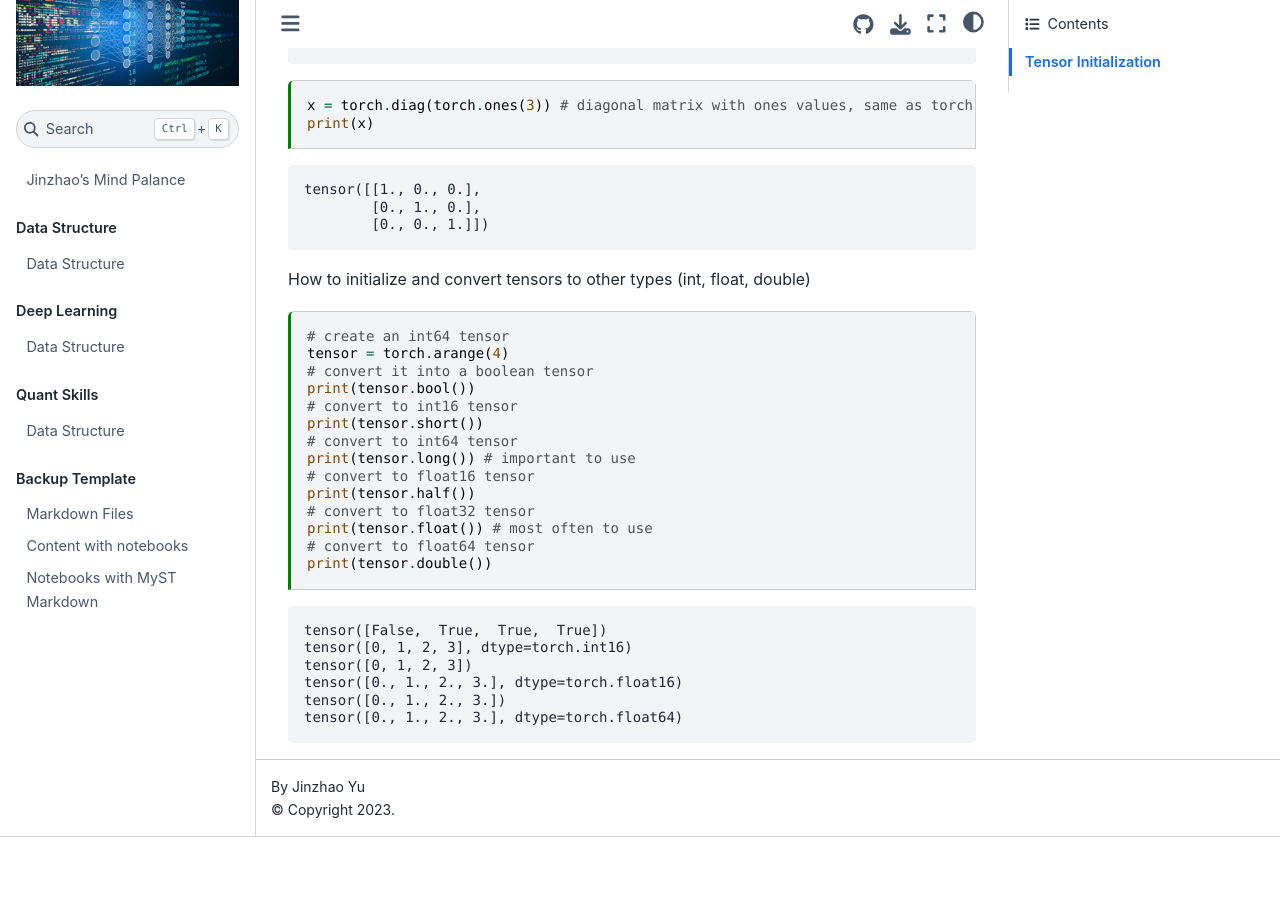
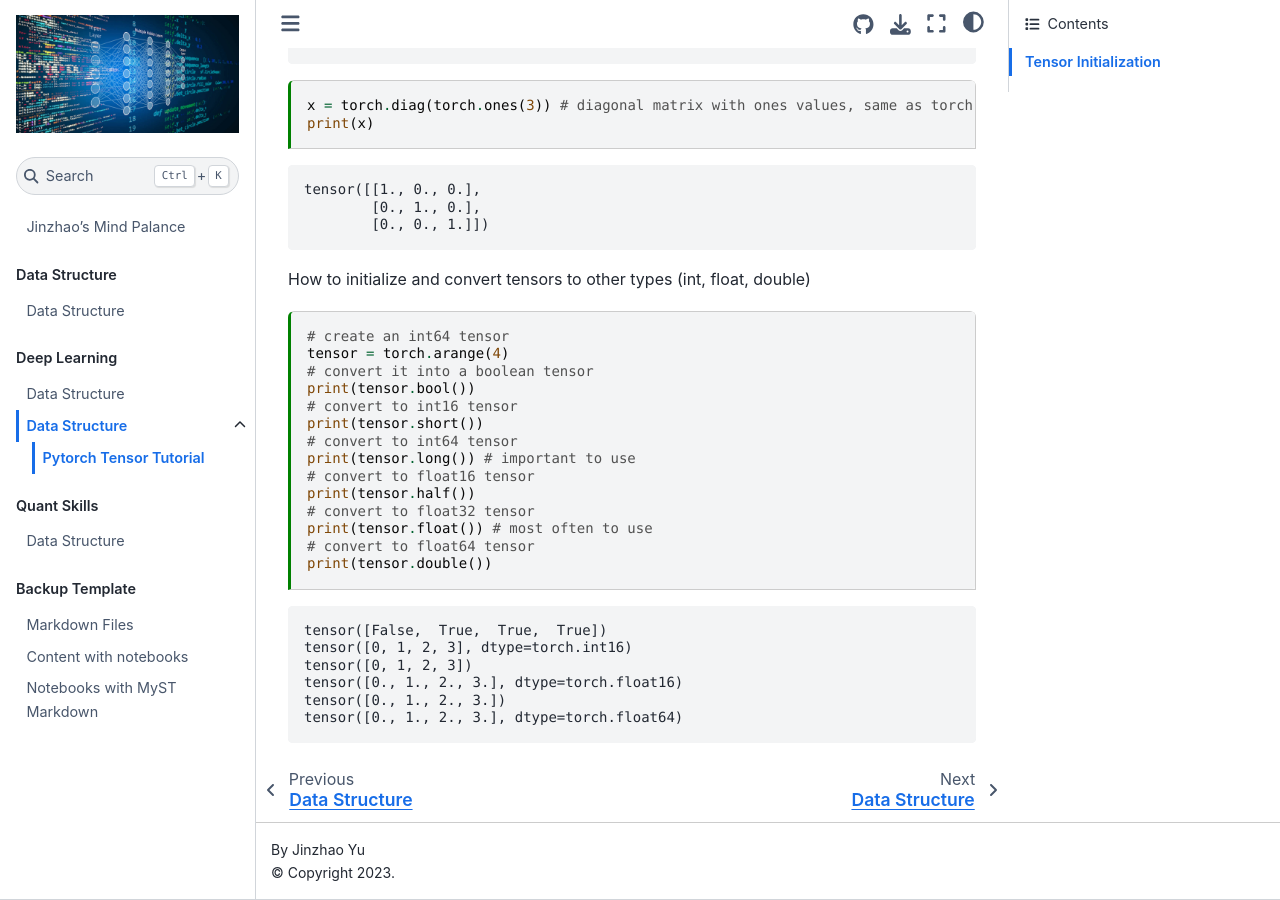
Before and after one commit to Jinzhao-Yu/Learning-Notes, a Jupyter Book: the page built from book/Deep_Learning/Pytorch/Pytorch-tutorial1.ipynb, in a window 1280 px wide and 900 px high, scrolled down 2405 px. Built offline with Jupyter Book 1.0.4 settings and Sphinx 7.4.7 and the Sphinx Book theme 1.1.4, drawn with Linux system fonts in a browser that asks for light colours; before the commit the page ends 3242 px from its top, so only the background shows below that.

Commit message:
update log

```diff
--- /dev/null
+++ b/book/Deep_Learning/Pytorch/README.md
@@ -0,0 +1 @@
+# Data Structure
--- a/book/_toc.yml
+++ b/book/_toc.yml
@@ -10,6 +10,9 @@ parts:
   - caption: Deep Learning
     chapters:
       - file: Deep_Learning/README.md
+      - file: Deep_Learning/Pytorch/README.md
+        sections:
+        - file: Deep_Learning/Pytorch/Pytorch-tutorial1
   - caption: Quant Skills
     chapters:
       - file: Quant/README.md
```
Also changed, not shown: book/Deep_Learning/Pytorch/Pytorch-tutorial1.ipynb (renamed from book/Deep_Learning/Pytorch-tutorial.ipynb), 3 other files.
